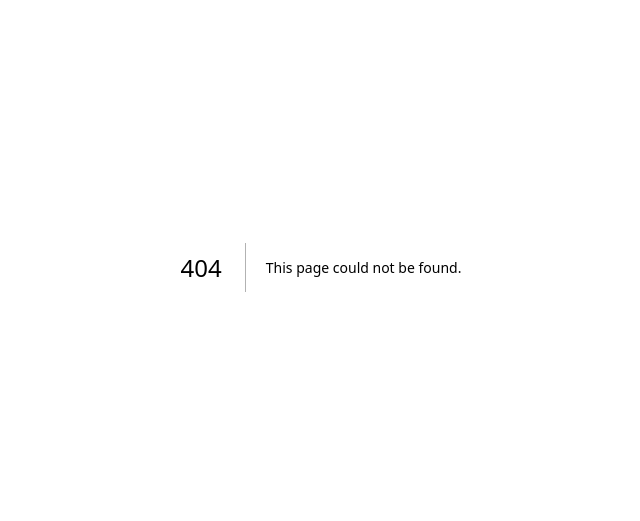
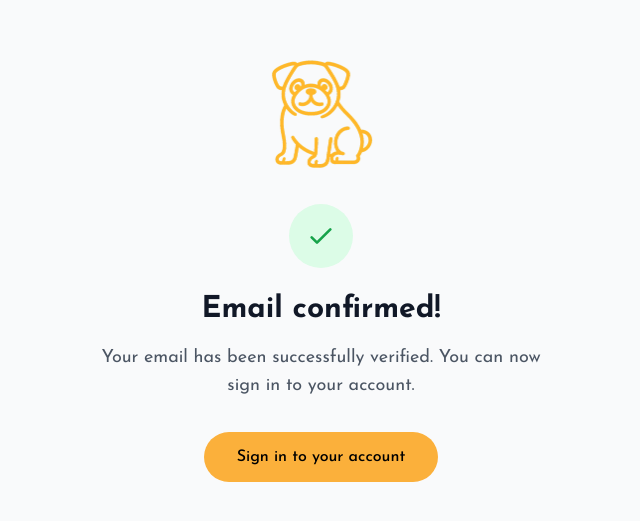
Before and after one commit to flaminshinjan/bilo.finance, a Next.js app: page /auth/confirm-email in a window 1280 px wide. Before the commit this address had no page. Shown: the part 133-654 px from the top of the page, without its empty margins (319-959 px from the left). Built offline with nearby package versions, Linux system fonts and the light colour scheme.

Commit message:
feat: auth email redirect route fix

```diff
--- /dev/null
+++ b/src/app/auth/confirm-email/page.tsx
@@ -0,0 +1,43 @@
+'use client';
+
+import Link from 'next/link';
+import Image from 'next/image';
+
+export default function EmailConfirmationPage() {
+  return (
+    <div className="min-h-screen bg-gray-50 flex flex-col justify-center px-4 py-8 sm:py-12 sm:px-6 lg:px-8">
+      <div className="sm:mx-auto sm:w-full sm:max-w-md">
+        <div className="relative w-32 h-32 mx-auto mb-6">
+          <Image
+            src="/logo.png"
+            alt="bilo.app"
+            fill
+            className="object-contain"
+          />
+        </div>
+
+        <div className="text-center">
+          <div className="inline-flex items-center justify-center w-16 h-16 rounded-full bg-green-100 mb-6">
+            <svg className="w-8 h-8 text-green-600" fill="none" stroke="currentColor" viewBox="0 0 24 24">
+              <path strokeLinecap="round" strokeLinejoin="round" strokeWidth="2" d="M5 13l4 4L19 7" />
+            </svg>
+          </div>
+
+          <h2 className="text-3xl font-extrabold text-gray-900 mb-4">
+            Email confirmed!
+          </h2>
+          <p className="text-lg text-gray-600 mb-8">
+            Your email has been successfully verified. You can now sign in to your account.
+          </p>
+
+          <Link
+            href="/auth/login"
+            className="inline-flex items-center justify-center px-8 py-3 border border-transparent text-base font-medium rounded-full text-black bg-primary hover:bg-primary/80 transition-colors duration-200"
+          >
+            Sign in to your account
+          </Link>
+        </div>
+      </div>
+    </div>
+  );
+}
--- a/src/app/layout.tsx
+++ b/src/app/layout.tsx
@@ -9,14 +9,8 @@ export const metadata: Metadata = {
   title: "bilo.app - AI Invoicing Company",
   description: "The First AI Invoicing Company",
   icons: {
-    icon: [
-      { url: "/favicon.ico", sizes: "any" },
-      { url: "/logo.png", type: "image/png" }
-    ],
-    apple: [
-      { url: "/logo.png", sizes: "180x180", type: "image/png" }
-    ],
-    shortcut: ["/favicon.ico"]
+    icon: "/favicon.ico",
+    apple: "/logo.png",
   },
 };
 
@@ -27,11 +21,6 @@ export default function RootLayout({
 }) {
   return (
     <html lang="en">
-      <head>
-        <link rel="icon" href="/favicon.ico" sizes="any" />
-        <link rel="icon" href="/logo.png" type="image/png" />
-        <link rel="apple-touch-icon" href="/logo.png" />
-      </head>
       <body className={josefinSans.className}>
         <Navigation />
         {children}
```
